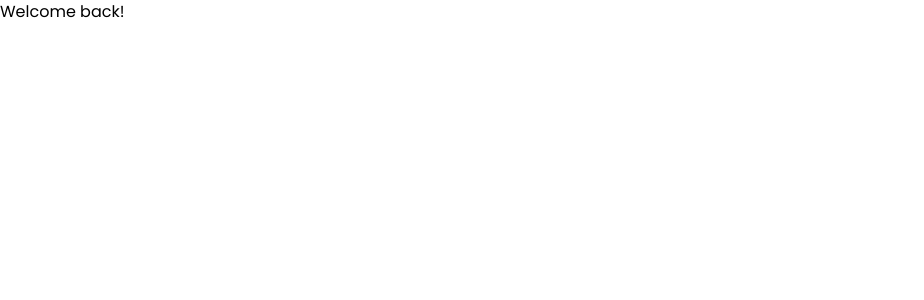
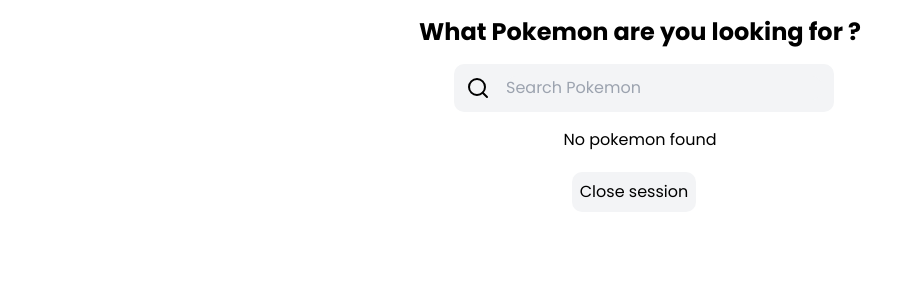
Before and after one commit to NNunezMedina/pokedex-react-app, a React (Vite) app: page /pokedex-react-app/home in a window 1280 px wide. Shown: the top 300 px of the page, without its empty margins (0-924 px from the left). Built offline with nearby package versions, Linux system fonts and the light colour scheme.

Commit message:
"ADD Home logid and some styles"

```diff
--- a/src/components/Home.jsx
+++ b/src/components/Home.jsx
@@ -1,10 +1,67 @@
+import { Search } from "lucide-react";
+import { useEffect, useState } from "react";
+import { Link } from "react-router-dom";
 
-const Home = ({user}) => {
+const Home = ({ user }) => {
+  const [input, setInput] = useState("");
+  const [pokemonData, setPokemonData] = useState("");
+
+  function handleChange(event) {
+    setInput(event.target.value);
+  }
+
+  const handleKeyDown = (event) => {
+    if (event.key === "Enter") {
+      fetchPokemonData(input);
+    }
+  }
+
+  const fetchPokemonData =(pokemonName) => {
+    fetch(`https://pokeapi.co/api/v2/pokemon/${pokemonName}/`)
+    .then((response) => response.json())
+    .then((data) => {
+      setPokemonData(data)
+    })
+  }
+
   return (
-    <div>
-      Welcome back! {user}
+    <div className="flex flex-col h-screen w-full max-w-md mx-auto p-4 sm:max-w-lg md:max-w-xl lg:max-w-2xl items-center">
+      <div className="flex gap-[15px]">
+        <h1 className="text-2xl font-bold">
+          What Pokemon are you looking for {user}?
+        </h1>
+      </div>
+      <div className="flex items-center mt-4 bg-gray-100 rounded-[10px] ml-2 p-3 gap-4">
+        <Search />
+        <input
+          className=" bg-gray-100 rounded-[10px] focus:outline-none"
+          type="text"
+          placeholder="Search Pokemon"
+          value={input}
+          onChange={handleChange}
+          onKeyDown={handleKeyDown}
+        />
+      </div>
+        <div className="flex flex-col items-center mt-4">
+          {pokemonData?
+          <>
+          <h2 className="flex ">{pokemonData.name}</h2>
+          <img
+          src={pokemonData.sprites.other['official-artwork'].front_default}
+          alt={pokemonData.name}
+          />
+          </>
+          : <p>No pokemon found</p>
+          }
+        </div>
+      <Link
+        to="/pokedex-react-app/"
+        className="flex justify-center items-center bg-gray-100 rounded-[10px]  hover:bg-gray-300 ml-2 p-2 m-5"
+      >
+        Close session
+      </Link>
     </div>
-  )
-}
+  );
+};
 
-export default Home
+export default Home;
```
